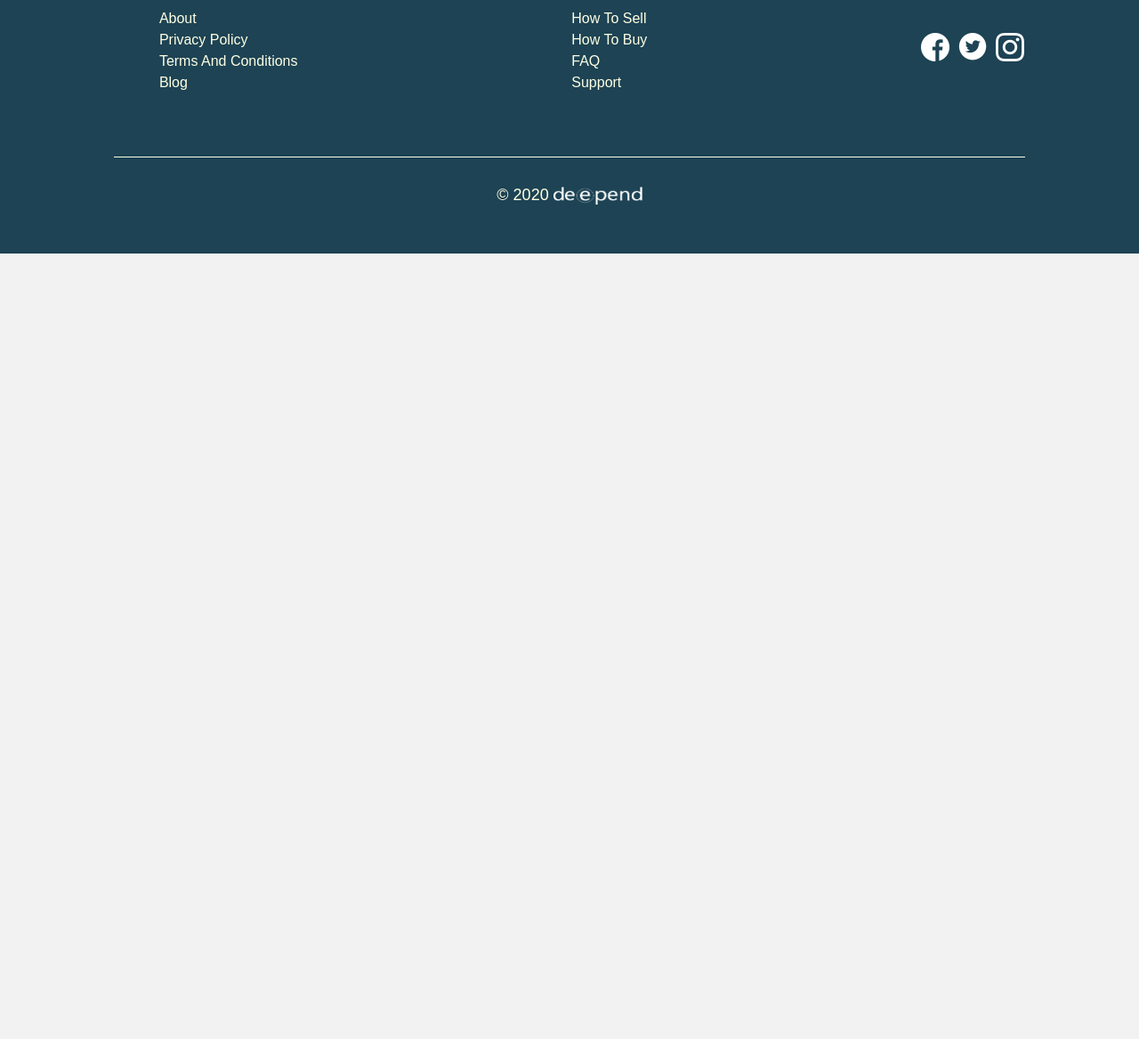
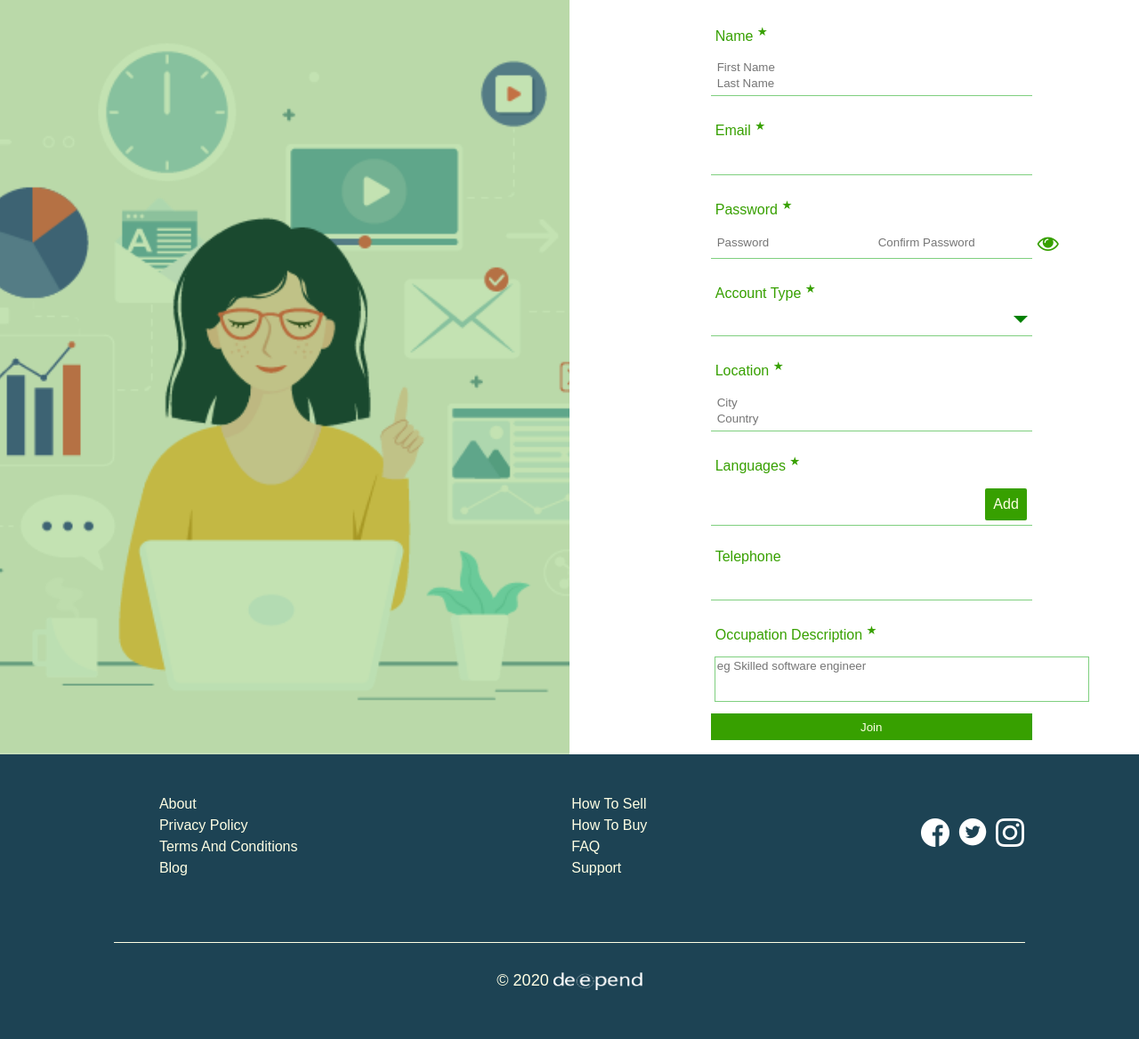
Before and after one commit to snaveware/Deepend, a CodeIgniter app: page /deepend/join in a window 1280 px wide. Shown: the part 363-1531 px from the top of the page at 89% size. Before the commit the page ends 648 px from the top, so only its background shows below. Run offline with CodeIgniter, Linux system fonts and the light colour scheme; data that the repository does not hold is empty; some libraries are stand-ins or nearby versions.

Commit message:
added signup view and js file

```diff
--- a/application/views/home.php
+++ b/application/views/home.php
@@ -13,8 +13,9 @@ defined('BASEPATH') OR exit('No direct script access allowed');
 			<h4 class="heading-2"><?php echo $sub_heading;?></h4>
 		</div>
 		<div id="users" >
-			<ul id="slidesContainer" class="list-f">
-			<ul>
+			<!--<ul id="slidesContainer" class="list-f">
+			<ul>-->
+
 		</div>
 	</div>
 	<script src="<?= base_url()?>assets/js/home.js"></script>
--- a/application/views/join.php
+++ b/application/views/join.php
@@ -1,4 +1,85 @@
 <?php $this->load->view('head'); ?>
 <?php $this->load->view('menus/main_menu'); ?>
-signup user
+<div class="flexbox-row-nowrap"id="signup">
+  <div id="signup-image-container">
+  <img src="<?= base_url() ?>assets/images/join.png" alt="illustration of girl working">
+  </div>
+  <form id="signup-form" >
+  <center><img style="margin-top:5px;"src="<?= base_url()?>/assets/images/deepend-logo-border-sm.png" alt="Logo"></center>
+    <div class="name">
+      <p>
+      <span>Name</span>
+        <sup class="required-star">&#9733</sup>
+      </p>
+      <input type="text" name="first_name"placeholder="First Name"id="first-name" required autocomplete>
+      <input type="text" name="last_name"placeholder="Last Name"id="last-name" required autocomplete>
+    </div>
+    <div class="email">
+      <p>
+      <span>Email</span>
+        <sup class="required-star">&#9733</sup>
+      </p>
+      <input type="email" name="email"id="email" required autocomplete>
+    </div>
+    <div class="password">
+      <p>
+      <span>Password</span>
+        <sup class="required-star">&#9733</sup>
+      </p>
+      <p class="flexbox-row-nowrap" style="margin:0;padding:0;">
+      <input type="password" name="password" placeholder="Password"id="password"required autocomplete>
+      <input type="password" name="confirm_password"placeholder="Confirm Password"id="confirm-password" required autocomplete>
+      <i class="fa fa-eye"id="show-password" style="font-size:24px"></i>
+      </p>
+    </div>
+    <div class="account-type"id="account-type-container">
+      <p>
+      <span>Account Type</span>
+        <sup class="required-star">&#9733</sup>
+      </p>
+      <p class="flexbox-row-nowrap" style="margin:0;padding:0;"id="account-type-container">
+        <input type="text" name="account_type" id="account-type"disabled>
+        <span class="caret"></span>
+      </p>
+    </div>
+    <ul id="account-type-list" class="flexbox-column">
+        <li id="employer">Employer</li>
+        <li id="seller">Seller</li>
+      </ul>
+    <div class="location">
+      <p>
+      <span>Location</span>
+        <sup class="required-star">&#9733</sup>
+      </p>
+      <input type="text" name="city"placeholder="City"id="city" required autocomplete>
+      <input type="text" name="country"placeholder="Country" id="country" required autocomplete>
+    </div>
+    <div class="languages">
+      <p>
+      <span>Languages</span>
+        <sup class="required-star">&#9733</sup>
+      </p>
+      <p id="chosen-languages"></p>
+      <p class="flexbox-row-nowrap"style="margin:0;padding:0;">
+        <input type="text" name="languages"id="languages"autocomplete>
+        <span class="btn"id="add-language">Add</span>
+      </p>
+    </div>
+    <div class="telephone">
+      <p>
+      <span>Telephone</span>
+      </p>
+      <input type="text" name="telephone"id="telephone" autocomplete>
+    </div>
+    <div class="occupation-description">
+      <p>
+        <span>Occupation Description</span>
+        <sup class="required-star">&#9733</sup>
+      </p>
+      <textarea name="description"  cols="50" rows="3"maxlength="50" placeholder="eg Skilled software engineer"id="description-textarea"></textarea>
+    </div>
+    <center><input type="submit" value="Join"id="submit-input" required autocomplete></center>
+  </form>
+</div>
+<script src="<?= base_url()?>assets/js/join.js"></script>
 <?php $this->load->view('footer'); ?>
--- a/assets/css/style.css
+++ b/assets/css/style.css
@@ -542,9 +542,7 @@ list-style-type: none;
 	position: relative;
 	top: 20vh;
 	overflow: hidden;
-	transform:rotate(-23deg);
 	background: transparent;
-	border-radius: 40%;
 	height: max-content;
 }
 
@@ -704,3 +702,98 @@ list-style-type: none;
 	color:var(--base-text-color-1) !important;
 	font-size: 1rem;
 }
+#signup{
+	height:max-content;
+	margin: 0;
+	padding:0;
+}
+#signup-image-container,#signup-form{
+	min-height:100%;
+	min-width:50%;
+	margin:0;
+	padding:0;
+}
+#signup-image-container img{
+width: 100%;
+height:100%;
+object-fit: cover;
+}
+#signup-form{
+	padding-left:3vw;
+	padding-bottom:2vh;
+	background-color:var(--base-bg-color-1);
+	color:var(--base-link-color-2);
+}
+#signup-form input,#signup-form textarea{
+	background: transparent;
+	border:none;
+}
+#signup-form input:focus,#signup-form textarea:focus{
+	outline-style: none;
+}
+#signup-form div{
+	width:60%;
+	padding:5px;
+	margin:5px auto;
+	border-bottom:0.5px solid var(--base-outline-color);
+}
+#account-type-list{
+	background-color: var(--base-bg-color-1);
+	box-shadow: 1px 2px 6px var(--base-bg-color-3);
+	margin:10px auto;
+	padding:10px;
+	width:50%;
+	position: relative;
+	display:none;
+
+}
+#account-type-list li{
+	list-style-type: none;
+	padding: 5px;
+	cursor:pointer;
+}
+#account-type-list li:hover{
+	border-bottom: 1px dotted var(--base-outline-color);
+}
+.email input,.account-type input,.languages input,.telephone input{
+	width:100%;
+}
+.occupation-description{
+	border:none!important;
+}
+.occupation-description textarea{
+	resize:none;
+	outline-style: solid;
+	outline-color: var(--base-outline-color);
+	outline-width: 0.5px;
+}
+.occupation-description textarea:focus{
+	outline-style: solid !important;
+	outline-color: var(--base-outline-color);
+	outline-width: 0.5px;
+}
+#submit-input{
+	color:var(--base-text-color-1);
+	background-color: var(--base-button-color)!important;
+	width:60%;
+	text-align:center;
+	height:30px;
+}
+#submit-input:hover{
+	cursor: pointer;
+	background: var(--base-bg-color-3)!important;
+	border:1px dotted var(--base-bg-color-1);
+}
+.new-language{
+	background-color: var(--base-bg-color-2);
+	padding:5px;
+	cursor: default;
+	margin-right: 5px;
+}
+.new-language span{
+	color: var(--base-text-color-1);
+	background-color: var(--base-bg-color-3);
+	padding: 3px;
+	margin-left:5px;
+	cursor: pointer;
+}
--- /dev/null
+++ b/assets/js/join.js
@@ -0,0 +1,80 @@
+const form = document.getElementById("signup-form")
+const firstNameInput = document.getElementById('first-name')
+const lastNameInput = document.getElementById('last-name')
+const emailInput = document.getElementById('email')
+const passwordInput = document.getElementById('password')
+const confirmPasswordInput = document.getElementById('confirm-password')
+const showPasswordBtn = document.getElementById('show-password')
+const accountTypeContainer = document.getElementById('account-type-container')
+const accountTypeInput = document.getElementById('account-type')
+const accountTypeList = document.getElementById('account-type-list')
+const accountTypeEmployerBtn = document.getElementById('employer')
+const accountTypeSellerBtn = document.getElementById('seller')
+const cityInput = document.getElementById("city")
+const countryInput = document.getElementById('country')
+const chosenLanguagesContainer = document.getElementById("chosen-languages")
+const languagesInput = document.getElementById('languages')
+const addLanguageBtn = document.getElementById('add-language')
+const telephoneInput = document.getElementById('telephone')
+const descriptionTextarea = document.getElementById('description-textarea')
+const submitBtn = document.getElementById('submit-input')
+let languages=[];
+
+showPasswordBtn.addEventListener('click',e=>{
+  let typeAttribute = passwordInput.getAttribute('type');
+  if(typeAttribute === "password")
+  {
+    passwordInput.setAttribute('type','text')
+    confirmPasswordInput.setAttribute('type','text')
+  }
+  else
+  {
+    passwordInput.setAttribute('type','password')
+    confirmPasswordInput.setAttribute('type','password')
+  }
+})
+
+accountTypeContainer.addEventListener('click',e => accountTypeList.style.display="block")
+accountTypeSellerBtn.addEventListener('click',e=>{
+  accountTypeInput.value = "seller"
+  accountTypeList.style.display="none"
+})
+accountTypeEmployerBtn.addEventListener('click',e=>{
+  accountTypeInput.value = "employer"
+  accountTypeList.style.display="none"
+})
+
+function remove(event,index)
+{
+  event.target.parentNode.remove()
+  languages.splice(parseInt(index),1)
+}
+
+languagesInput.addEventListener('keypress',e=>{
+  if (e.key.toLocaleLowerCase() =='enter')
+  {
+    e.preventDefault()
+    addLanguageBtn.click()
+  }
+})
+
+addLanguageBtn.addEventListener('click', ()=>{
+  let value =languagesInput.value
+  if( value !== '')
+  {
+    let length = languages.push(value)
+    let newLanguage  = document.createElement('span')
+    newLanguage.setAttribute('class','new-language')
+    newLanguage.innerHTML=`${value}<span onclick="remove(event,${length-1})">&times;</span>`
+    chosenLanguagesContainer.appendChild(newLanguage)
+    languagesInput.value=""
+  }
+})
+
+form.addEventListener('submit',e=>{
+  e.preventDefault()
+  submitBtn.disabled=true
+  submitBtn.style.cursor="progress"
+  submitBtn.style.opacity="50%"
+
+})
```
Also changed, not shown: assets/images/home.jpg (added), assets/images/join.png (added).
